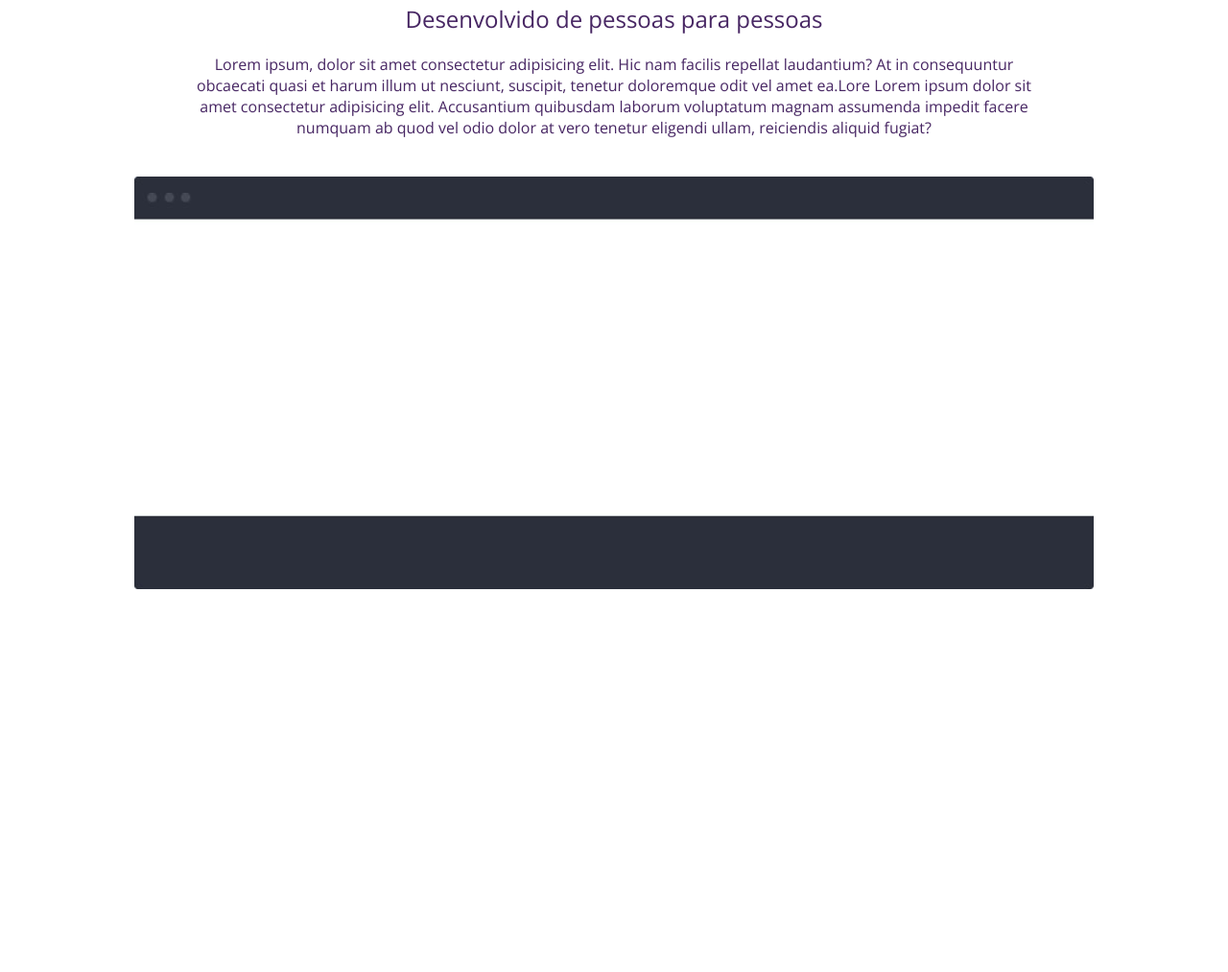
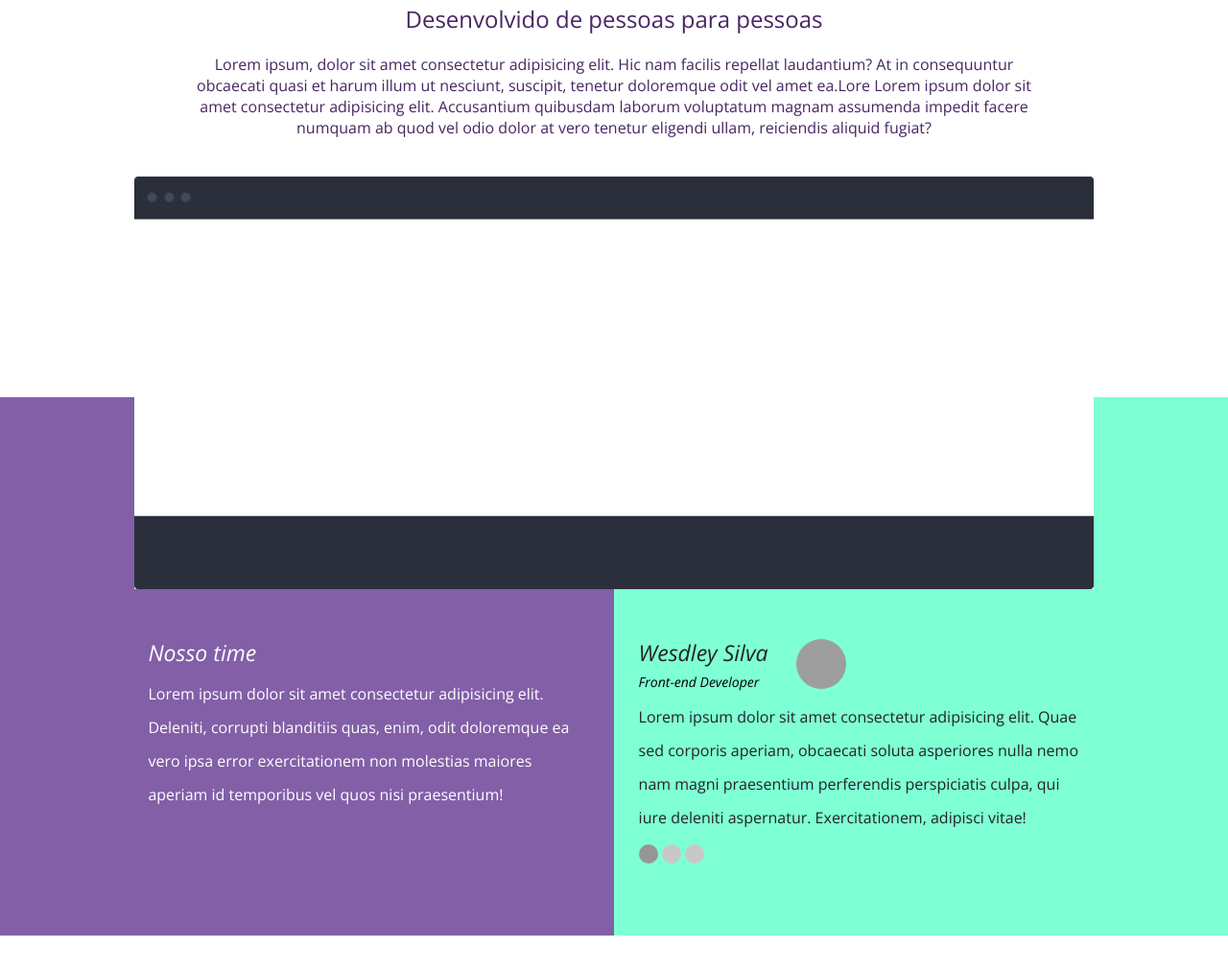
Before and after one commit to Wesdley/aulas-2024, a plain HTML site: page Projeto 03 - aula/index.html in a window 1280 px wide. Shown: the part 1277-2290 px from the top of the page at 96% size. Before the commit the page ends 1971 px from the top, so only its background shows below. Drawn offline with nearby package versions, Linux system fonts and the light colour scheme; grey boxes are pictures that could not be loaded.

Commit message:
Criação da sessao 3 completa

```diff
--- a/Projeto 03 - aula/css/main-sessao1.css
+++ b/Projeto 03 - aula/css/main-sessao1.css
@@ -25,6 +25,7 @@
 .wraper-sessao1 {
     display: flex;
     justify-content: space-between;
+    height: calc(100% + 30px);
 }
 
 .text-sessao1 {
@@ -54,11 +55,11 @@
 .device-sessao1 {
     display: inline-block;
     position: relative;
-    top: -30;
+    top: -80px;
     width: 50%;
-    height: 430px;
+    height: calc(100% + 50px);
     background-image: url('../img/device.png');
-    background-size: 100% auto;
+    background-size: 100% 100%;
     background-repeat: no-repeat;
 }
 
@@ -72,6 +73,7 @@
 
     .wraper-sessao1 {
         display: inline-block;
+        height: auto;
     }
 
     .device-sessao1 {
--- a/Projeto 03 - aula/css/main-sessao2.css
+++ b/Projeto 03 - aula/css/main-sessao2.css
@@ -1,7 +1,8 @@
 .sessao2 {
-    padding: 80px 2%;
+    padding: 80px 2% 0 2%;
     text-align: center;
-    background-color: white;
+    z-index: 2;
+    position: relative;
 }
 
 .sessao2 h2 {
@@ -20,5 +21,5 @@
 .sessao2 img {
     width: 100%;
     max-width: 1000px;
-
+    z-index: 2;
 }
--- /dev/null
+++ b/Projeto 03 - aula/css/main-sessao3.css
@@ -0,0 +1,109 @@
+.sessao3 {
+    width: 100%;
+    position: relative;
+    top: -200px;
+    z-index: 1;
+}
+
+/*Again, my teacher used float, but I dont want use it. Im creating a DIV wraper to use display flex*/
+
+.wraper-sessao3 {
+    display: flex;
+}
+
+.part1 {
+    width: 50%;
+    padding: 250px 2% 70px 2%;
+    background-color: #835FA7;
+    color: white;
+    display: flex;
+    justify-content: right;
+}
+
+.wraper-part1 {
+    max-width: 460px;
+}
+
+.part1 h2 {
+    font-size: 23px;
+    font-weight: lighter;
+    font-style: italic;
+}
+
+.part1 p {
+    font-size: 16px;
+    margin-top: 10px;
+    line-height: 35px;
+}
+
+.part2 {
+    width: 50%;
+    padding: 250px 2% 70px 2%;
+    background-color: aquamarine;
+}
+
+.sobre-autor {
+    max-width: 460px;
+}
+
+.titulo-autor {
+    display: flex;
+    align-items: center;
+}
+
+.wraper-titulo-autor h2 {
+    font-size: 23px;
+    font-weight: 400;
+    font-style: italic;
+    color: #232323;
+}
+
+.wraper-titulo-autor p {
+    margin-top: 5px;
+    font-size: 14px;
+    font-style: italic;
+    font-weight: lighter;
+}
+
+.img-autor img{
+    background-repeat: no-repeat;
+    background-size: 100% 100%;
+    width: 52px;
+    height: 52px;
+    border-radius: 50%;
+    margin-left: 30px;
+}
+
+.text-autor p {
+    font-size: 16px;
+    margin-top: 10px;
+    line-height: 35px;
+    color: #232323;
+}
+
+.slide-bullets {
+    margin-top: 10px;
+}
+
+.slide-bullets span {
+    display: inline-block;
+    background-color: rgb(200, 200, 200);
+    height: 20px;
+    width: 20px;
+    border-radius: 50%;
+    cursor: pointer;
+}
+
+.slide-bullets span:nth-child(1) {
+    background-color: rgb(150, 150, 150);
+}
+
+/*I found this animation interesting and I want make it because I don't know javascript at the moment */
+
+.two {
+    display: none;
+}
+
+.tree {
+    display: none;
+}
--- a/Projeto 03 - aula/index.html
+++ b/Projeto 03 - aula/index.html
@@ -17,6 +17,7 @@
     <link rel="stylesheet" href="css/header.css">
     <link rel="stylesheet" href="css/main-sessao1.css">
     <link rel="stylesheet" href="css/main-sessao2.css">
+    <link rel="stylesheet" href="css/main-sessao3.css">
     <!--link css-->
 </head>
 <body>
@@ -75,6 +76,59 @@
                 <img src="img/mockup.jpg" alt="mockup">
             </div><!--container-->
         </section><!--sessao2-->
+        <section class="sessao3">
+                <div class="wraper-sessao3">
+                    <div class="part1">
+                        <div class="wraper-part1">
+                            <h2>Nosso time</h2>
+                            <p>Lorem ipsum dolor sit amet consectetur adipisicing elit. Deleniti, corrupti blanditiis quas, enim, odit doloremque ea vero ipsa error exercitationem non molestias maiores aperiam id temporibus vel quos nisi praesentium!</p>
+                        </div><!--wraper-part1-->
+                    </div><!--part1-->
+                    <div class="part2">
+                        <div class="sobre-autor one">
+                            <div class="titulo-autor">
+                                <div class="wraper-titulo-autor">
+                                    <h2>Wesdley Silva</h2>
+                                    <p>Front-end Developer</p>
+                                </div><!--wraper-titulo-autor-->
+                                <div class="img-autor"><img src="https://media1.tenor.com/m/Hw9S0wns0jwAAAAd/gojo-gojo-satoru.gif" alt=""></div><!--img-autor-->
+                            </div><!--titulo-autor-->
+                            <div class="text-autor">
+                                <p>Lorem ipsum dolor sit amet consectetur adipisicing elit. Quae sed corporis aperiam, obcaecati soluta asperiores nulla nemo nam magni praesentium perferendis perspiciatis culpa, qui iure deleniti aspernatur. Exercitationem, adipisci vitae!</p>
+                            </div><!--text-autor-->
+                        </div><!--sobre-autor-->
+                        <div class="sobre-autor two">
+                            <div class="titulo-autor">
+                                <div class="wraper-titulo-autor">
+                                    <h2>Wesdley Never Gona</h2>
+                                    <p>Front-end Developer</p>
+                                </div><!--wraper-titulo-autor-->
+                                <div class="img-autor"><img src="https://tenor.com/pt-BR/view/rickroll-roll-rick-never-gonna-give-you-up-never-gonna-gif-22954713" alt=""></div><!--img-autor-->
+                            </div><!--titulo-autor-->
+                            <div class="text-autor">
+                                <p>Lorem ipsum dolor sit amet consectetur adipisicing elit. Quae sed corporis aperiam, obcaecati soluta asperiores nulla nemo nam magni praesentium perferendis perspiciatis culpa, qui iure deleniti aspernatur. Exercitationem, adipisci vitae!</p>
+                            </div><!--text-autor-->
+                        </div><!--sobre-autor-->
+                        <div class="sobre-autor tree">
+                            <div class="titulo-autor">
+                                <div class="wraper-titulo-autor">
+                                    <h2>Wesdley PacMan</h2>
+                                    <p>Front-end Developer</p>
+                                </div><!--wraper-titulo-autor-->
+                                <div class="img-autor"><img src="https://tenor.com/pt-BR/view/botan-gif-25976830" alt=""></div><!--img-autor-->
+                            </div><!--titulo-autor-->
+                            <div class="text-autor">
+                                <p>Lorem ipsum dolor sit amet consectetur adipisicing elit. Quae sed corporis aperiam, obcaecati soluta asperiores nulla nemo nam magni praesentium perferendis perspiciatis culpa, qui iure deleniti aspernatur. Exercitationem, adipisci vitae!</p>
+                            </div><!--text-autor-->
+                        </div><!--sobre-autor-->
+                        <div class="slide-bullets">
+                            <span></span>
+                            <span></span>
+                            <span></span>
+                        </div><!--slide-bullets-->
+                    </div><!--part2-->
+                </div><!--wraper-sessao3-->
+        </section><!--sessao3-->
     </main>
 </body>
 </html>
```
